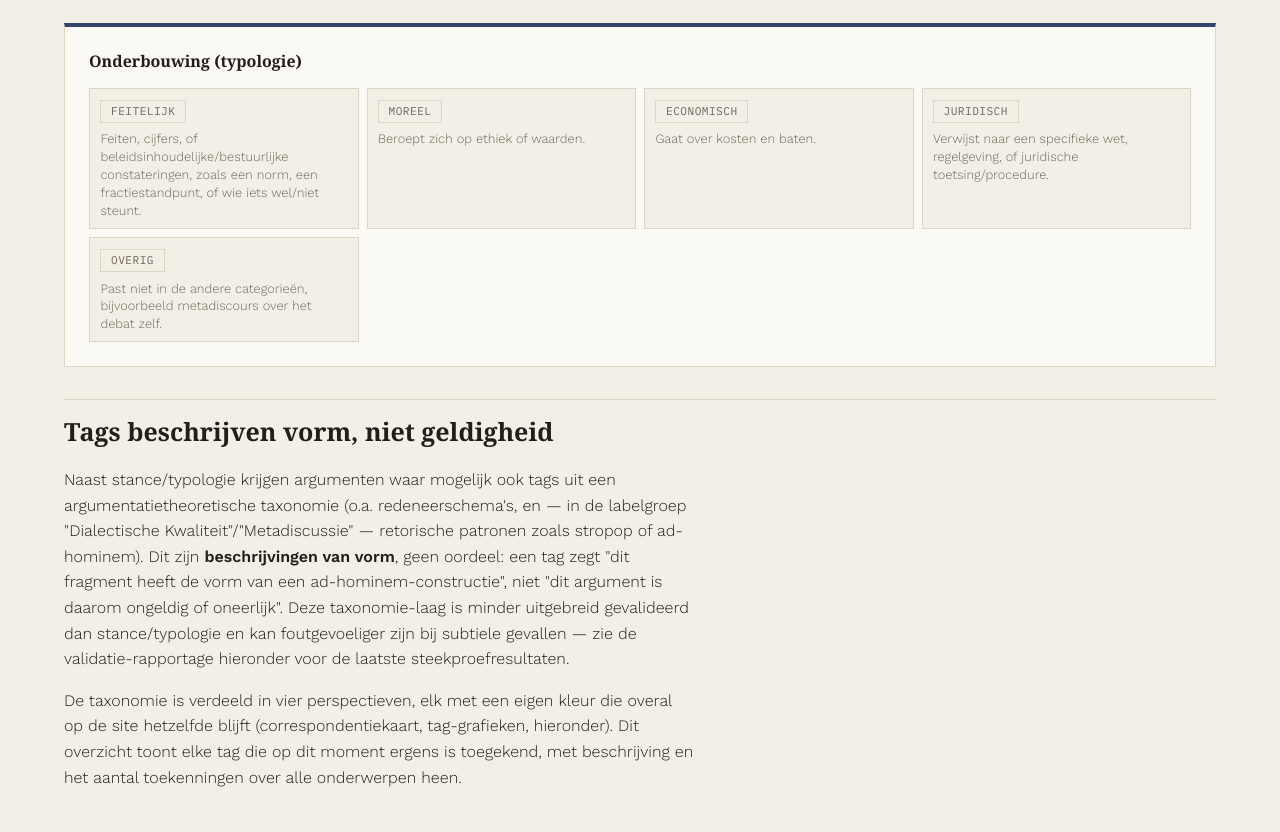
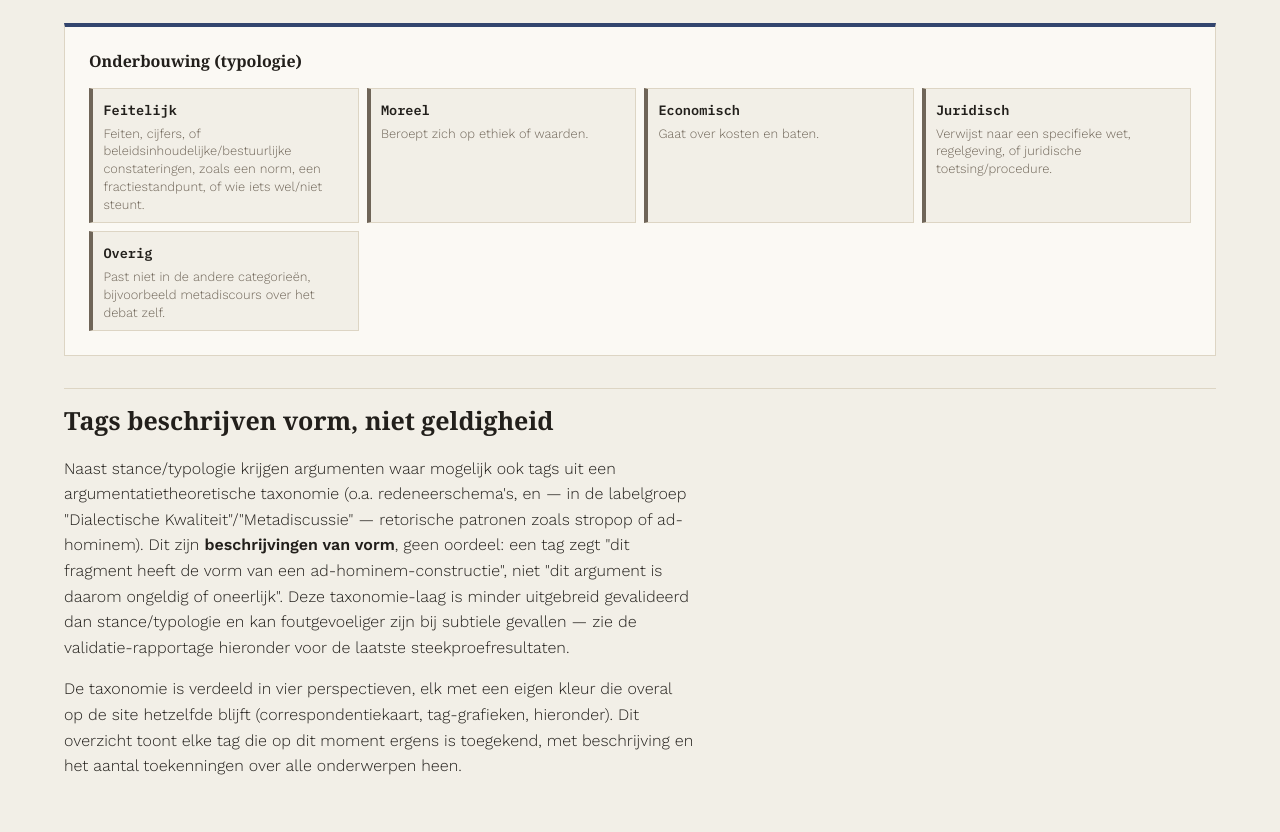
Before and after one commit to SiggyF/bipolariteit, an Astro site in the folder frontend/: page /about in a window 1280 px wide. Shown: the part 3715-4547 px from the top of the page. Built offline with nearby package versions, Linux system fonts and the light colour scheme; Astro itself is replaced by a stand-in of ours; a web font is replaced by a local one.

Commit message:
Onderbouwing-kaarten consistent met card-item-title/--accent
typology-badge vervangen door card-item-title (zelfde als de
standpunt-kaarten), en een expliciete --card-item-accent gezet i.p.v.
die ongedefinieerd te laten. Geen per-typologie kleurenpalet: typologie
is overal elders in de site bewust monochroom (.typology-badge op
ArgumentCard), dus var(--color-muted) sluit daarbij aan i.p.v. een
nieuw, ongebruikt kleurenschema te verzinnen.

```diff
--- a/frontend/src/pages/about.astro
+++ b/frontend/src/pages/about.astro
@@ -332,9 +332,9 @@ const CA_ROW_LABEL_OFFSET: Record<string, CaLabelOffset> = {
 					<div class="card-grid">
 						{
 							TYPOLOGIES.map((typology) => (
-								<div class="card-item">
+								<div class="card-item card-item--accent" style="--card-item-accent: var(--color-muted)">
 									<div class="card-item-body">
-										<span class="typology-badge">{typologyLabel(typology)}</span>
+										<span class="card-item-title">{typologyLabel(typology)}</span>
 										<span class="card-item-description">{typologyDescription(typology)}</span>
 									</div>
 								</div>
--- a/frontend/src/styles/main.css
+++ b/frontend/src/styles/main.css
@@ -1729,10 +1729,6 @@ h3 {
 	line-height: 1.4;
 }
 
-.card-item-body .typology-badge {
-	margin-bottom: 0.3rem;
-}
-
 .status-topic {
 	margin-bottom: var(--space-4);
 }
```
